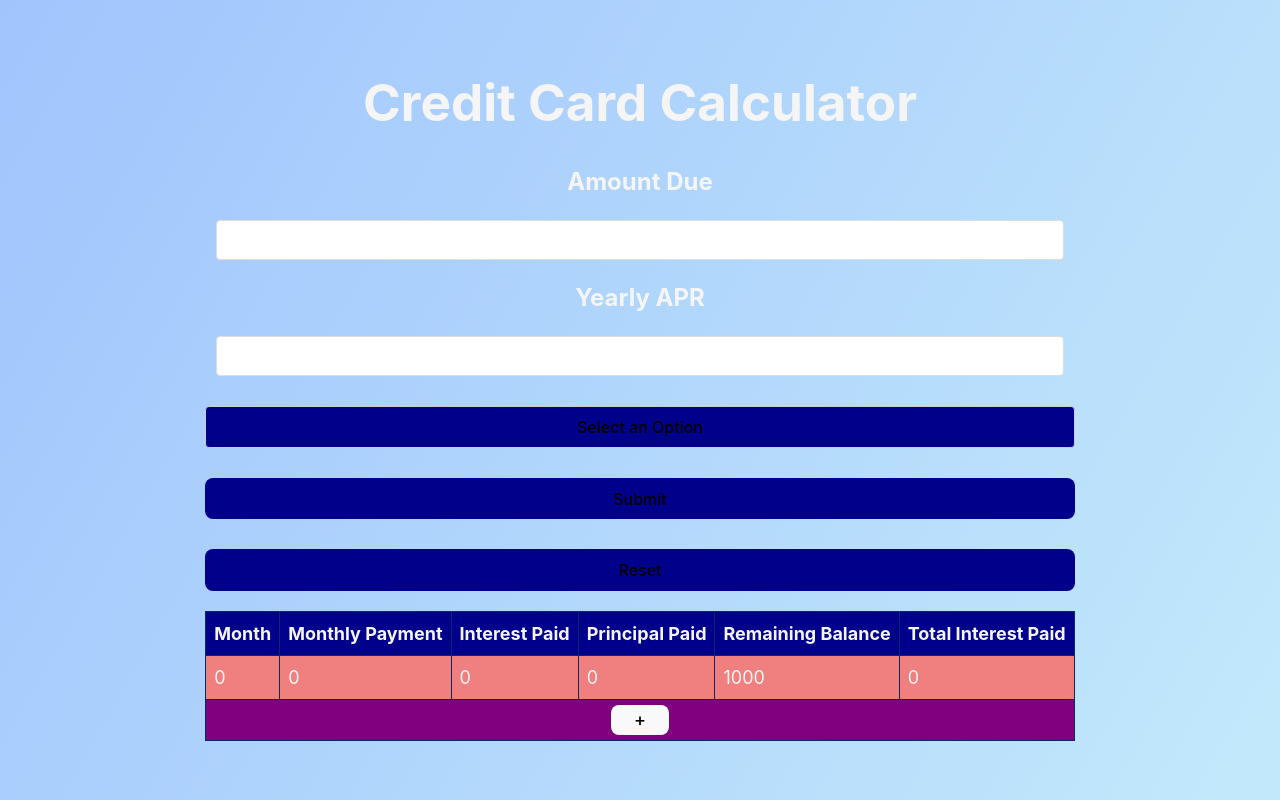
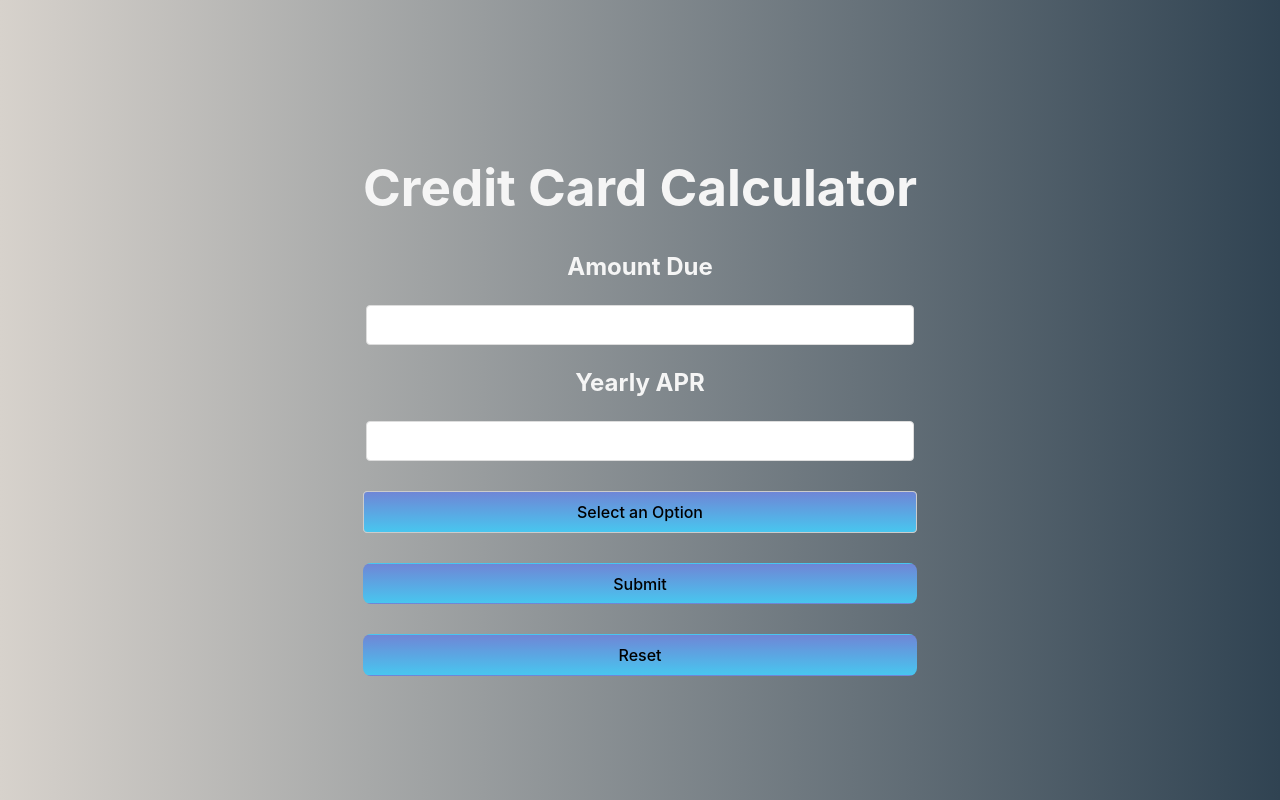
Before and after one commit to alitquan/VariablePayments, a React (Vite) app in the folder LoanPayments/: page / in a window 1280 px wide. Built offline with nearby package versions, Linux system fonts and the light colour scheme.

Commit message:
Jibran's changes

```diff
--- a/LoanPayments/src/components/App.css
+++ b/LoanPayments/src/components/App.css
@@ -1,8 +1,8 @@
 :root {
-  --color1: darkblue;
+  --color1: cornflowerblue;
 }
 body {
-  background-image: linear-gradient(120deg, #a1c4fd 0%, #c2e9fb 100%);
+  background-image: linear-gradient(to right, #d7d2cc 0%, #304352 100%);
 }
 #root {
   margin: 0 auto;
@@ -38,7 +38,7 @@ h2 {
   display: flex;
   justify-content: center;
   align-items: center;
-  background-color: darkblue;
+  background-image: linear-gradient(to top, #48c6ef 0%, #6f86d6 100%);
 }
 
 Menu container styling */ .dropdown-menu {
@@ -87,7 +87,7 @@ input[type="text"] {
   border-radius: 4px;
   transition: border-color 0.3s;
   background-color: white;
-  color: darkblue;
+  color: cornflowerblue;
 }
 
 input[type="text"]:focus {
@@ -98,7 +98,7 @@ input[type="text"]:focus {
 .submit-btn,
 .reset-btn {
   margin-top: 30px;
-  background: darkblue;
+  background-image: linear-gradient(to top, #48c6ef 0%, #6f86d6 100%);
   width: 100%;
 }
 .reset-btn {
--- a/LoanPayments/src/components/App.jsx
+++ b/LoanPayments/src/components/App.jsx
@@ -112,7 +112,7 @@ function App() {
           )}
           {selectedOption === "Pick Amount Month by Month" && (
             <div className="input-container-2">
-              <Table2 />
+              <Table2 formData={formData} />
             </div>
           )}
         </div>
@@ -125,9 +125,7 @@ function App() {
         </button>
         {showTable && <Table1 formData={formData} />}
       </div>
-      <Table2 />
     </>
-
   );
 }
 
--- a/LoanPayments/src/components/Table.module.css
+++ b/LoanPayments/src/components/Table.module.css
@@ -1,6 +1,6 @@
 :root {
   --colorAli2: #062a64;
-  --colorAli3: darkblue;
+  --colorAli3: cornflowerblue;
 }
 
 
@@ -16,7 +16,7 @@ table {
   margin: 20px 0;
   font-size: 18px;
   text-align: left;
-  color: whitesmoke;
+  color: black;
 }
 
 th,
@@ -25,8 +25,9 @@ td {
   padding: 8px;
 }
 
+
 th {
-  background-color: var(--colorAli3);
+  background-image: linear-gradient(to top, #48c6ef 0%, #6f86d6 100%);
 }
 
 tbody tr:nth-child(even) {
@@ -35,7 +36,7 @@ tbody tr:nth-child(even) {
 
 
 .rowButton{
-  background-color: purple;
+  background-color: lightblue;
   text-align: center;
   padding: 5px 0;
 
@@ -46,5 +47,6 @@ tbody tr:nth-child(even) {
 	  display: flex;
 	  align-items: center;
 	  justify-content: center;
+	  background-color: #6f86d6;
   }
 }
```
